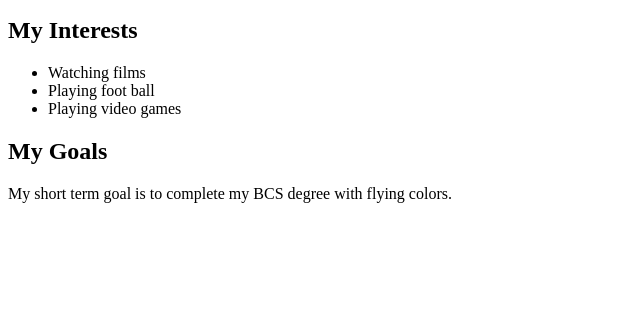
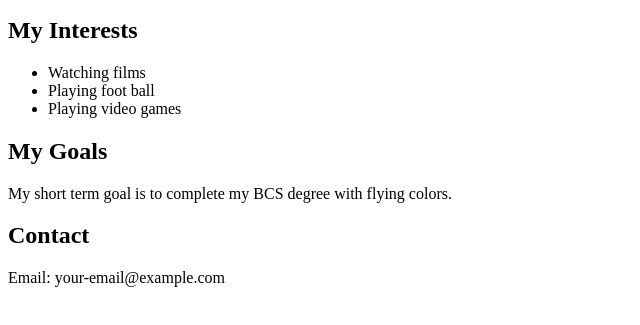
Before and after one commit to menulwijethilake-glitch/student-website, a plain HTML site: page Index.html in a window 1280 px wide. Shown: the part 101-426 px from the top of the page, without its empty margins (0-640 px from the left). Drawn offline with Linux system fonts and the light colour scheme.

Commit message:
Added contact section

```diff
--- a/Index.html
+++ b/Index.html
@@ -18,5 +18,10 @@
        <p>
             My short term goal is to complete my BCS degree with flying colors.
         </p>
+        <h2>Contact</h2>
+        <p>
+            Email: your-email@example.com
+        </p>
+
     </body>
 </html>
```
